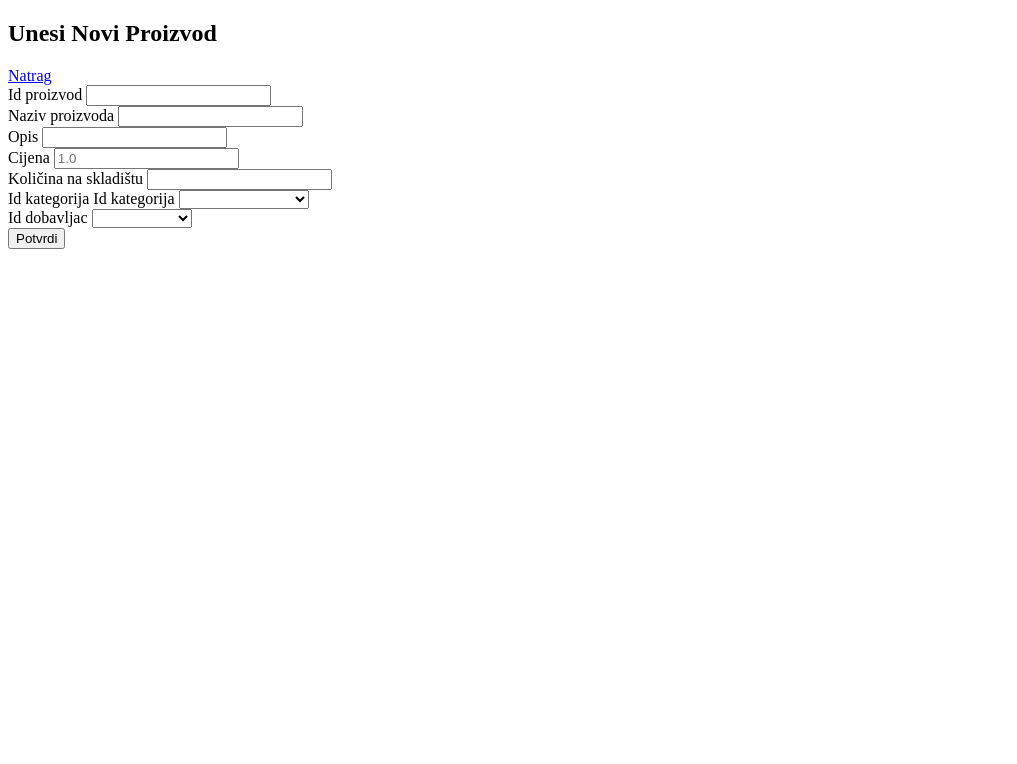
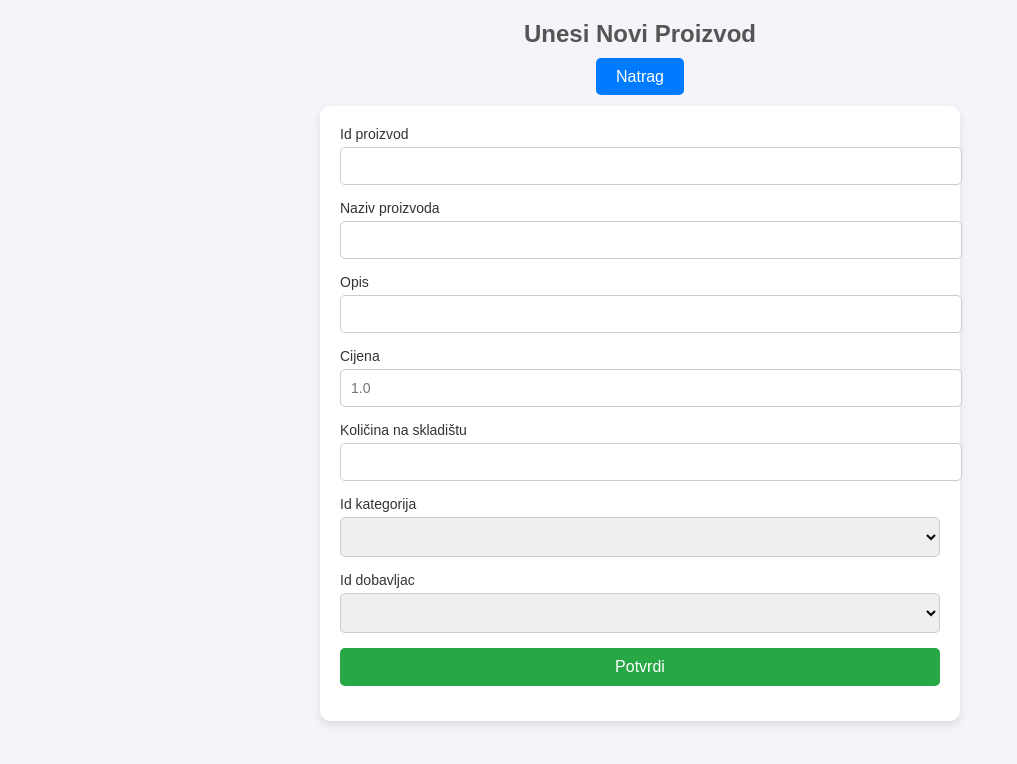
Before and after one commit to LukaRitosa/BazaSkladiste, a Flask app: page /proizvodi_post in a window 1280 px wide. Shown: the top 764 px of the page, without its empty margins (0-1017 px from the left). Run offline with Flask 3, Linux system fonts and the light colour scheme; data comes from the database, SQL or seed files in the repository; some libraries are stand-ins or nearby versions.

Commit message:
Update insert_proizvod.html

```diff
--- a/final_mozda/templates/insert_proizvod.html
+++ b/final_mozda/templates/insert_proizvod.html
@@ -3,6 +3,83 @@
 <head>
     <meta charset="UTF-8">
     <title>Insert Proizvod Form</title>
+<style>
+        body {
+            font-family: Arial, sans-serif;
+            margin: 0;
+            padding: 0;
+            background-color: #f4f4f9;
+            color: #333;
+        }
+
+        h2 {
+            text-align: center;
+            margin-top: 20px;
+            color: #555;
+        }
+
+        .button-container {
+            text-align: center;
+            margin: 20px 0;
+        }
+
+        .button {
+            background-color: #007bff;
+            color: white;
+            padding: 10px 20px;
+            text-decoration: none;
+            border-radius: 5px;
+            font-size: 16px;
+        }
+
+        .button:hover {
+            background-color: #0056b3;
+        }
+
+        /* Form container */
+        form {
+            width: 90%;
+            max-width: 600px;
+            margin: 20px auto;
+            background-color: white;
+            padding: 20px;
+            box-shadow: 0 4px 8px rgba(0, 0, 0, 0.1);
+            border-radius: 10px;
+        }
+
+        label {
+            font-size: 14px;
+            color: #333;
+            display: block;
+            margin-bottom: 5px;
+        }
+
+        input, select {
+            width: 100%;
+            padding: 10px;
+            margin-bottom: 15px;
+            border: 1px solid #ccc;
+            border-radius: 5px;
+            font-size: 14px;
+        }
+
+        input:focus, select:focus {
+            border-color: #007bff;
+            outline: none;
+        }
+
+        input[type="submit"] {
+            background-color: #28a745;
+            color: white;
+            border: none;
+            cursor: pointer;
+            font-size: 16px;
+        }
+
+        input[type="submit"]:hover {
+            background-color: #218838;
+        }
+</style>
 </head>
 <body>
 
@@ -31,7 +108,6 @@
     <input type="number" name="kolicina_na_skladistu" required><br>
 
     <label for="id_kategorija">Id kategorija</label>
-    <label for="id_kategorija">Id kategorija</label>
     <select name="id_kategorija" required>
         <option disabled selected value></option>
 
```
